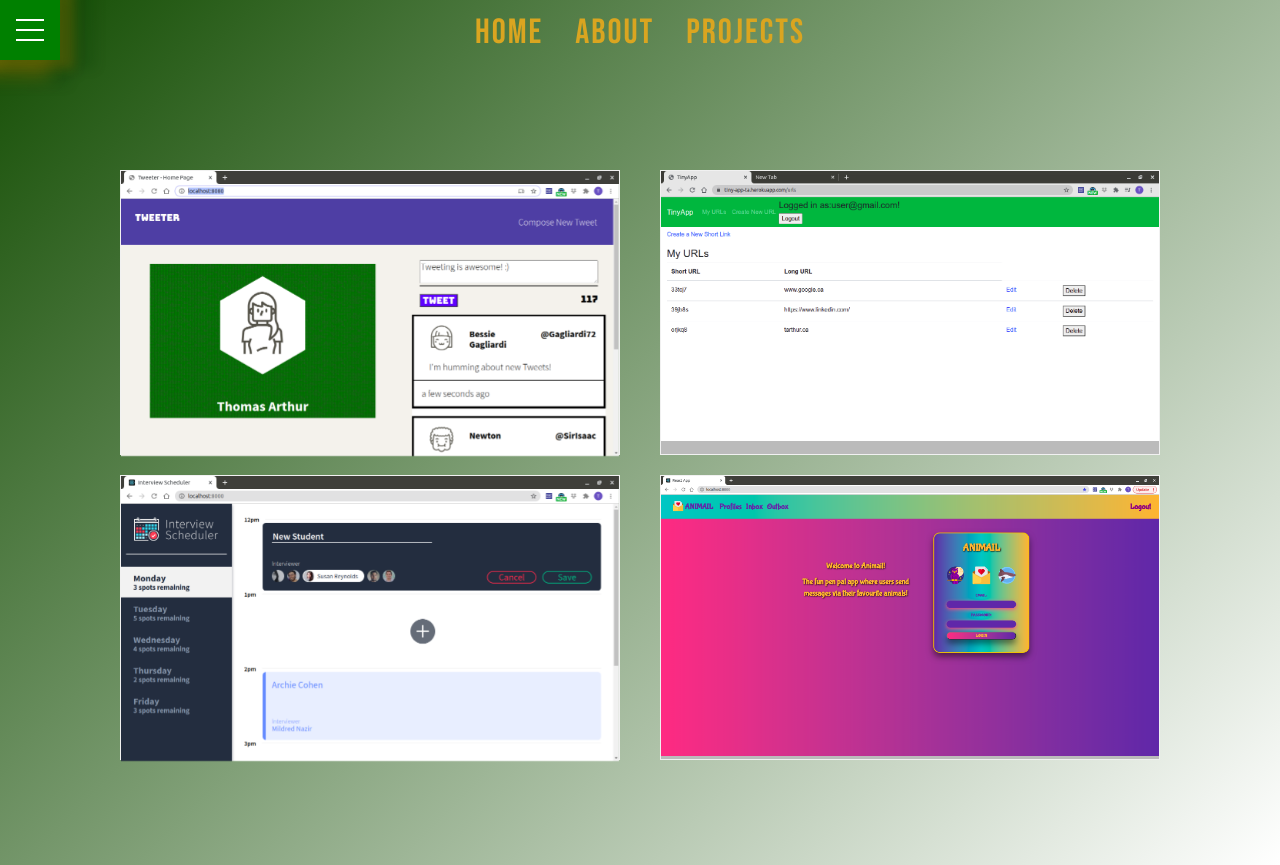
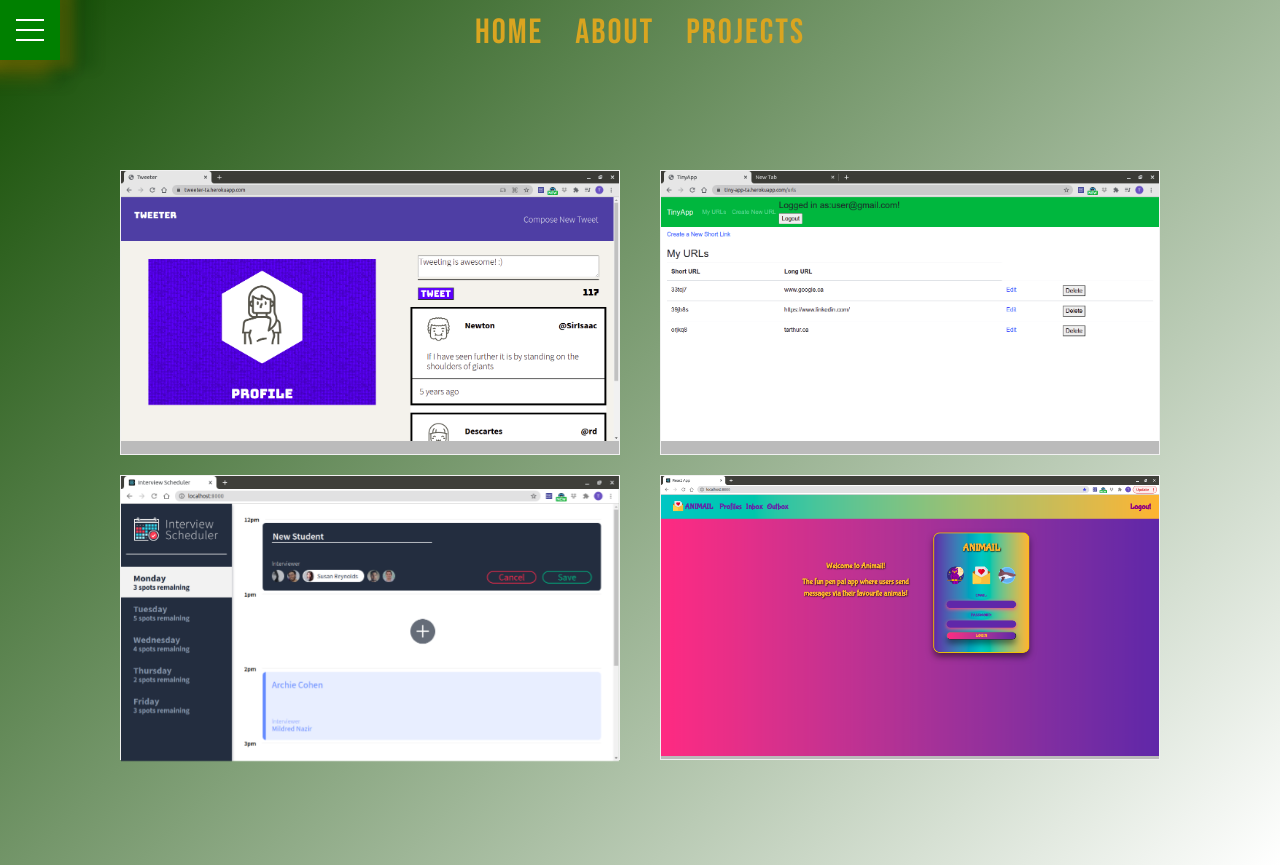
Before and after one commit to ThomasA64/PortfolioTA, a React (Create React App) app: page /projects in a window 1280 px wide. Built offline with nearby package versions, Linux system fonts and the light colour scheme; a web font is replaced by a local one.

Commit message:
added new image for tweeter on projects page

```diff
--- a/src/components/Projects.js
+++ b/src/components/Projects.js
@@ -11,7 +11,7 @@ export default function Projects() {
                 <div className="flip-card-front">
                   <img
                     className="img-projects"
-                    src="./docs/TweeterInDesktopView.png"
+                    src="./docs/TweeterHomeNew.png"
                     alt="Project"
                   />
                 </div>
```
Also changed, not shown: public/docs/TweeterHomeNew.png (added).
